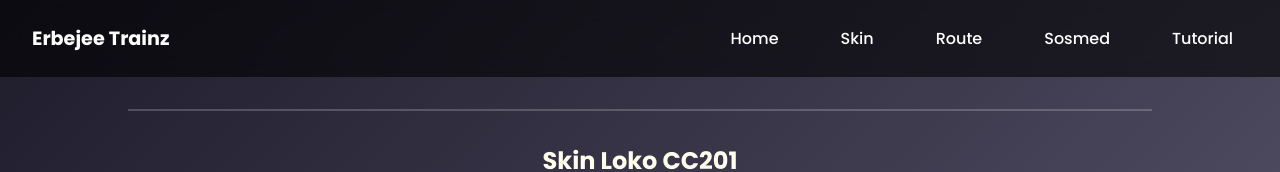
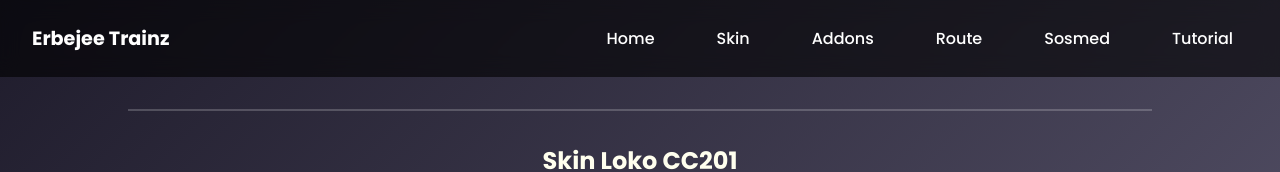
Before and after one commit to erbejee/trainz, a plain HTML site: page loko/index.html in a window 1280 px wide. Shown: the top 172 px of the page. Drawn offline with Linux system fonts and the light colour scheme.

Commit message:
Update index.html

```diff
--- a/loko/index.html
+++ b/loko/index.html
@@ -162,6 +162,7 @@
               </div>
             </div>
 
+            <a href="/trainz/addons/">Addons</a>
             <a href="/trainz/route/">Route</a>
             <a href="/trainz/sosmed/">Sosmed</a>
             <a href="/trainz/tutor/">Tutorial</a>
```
